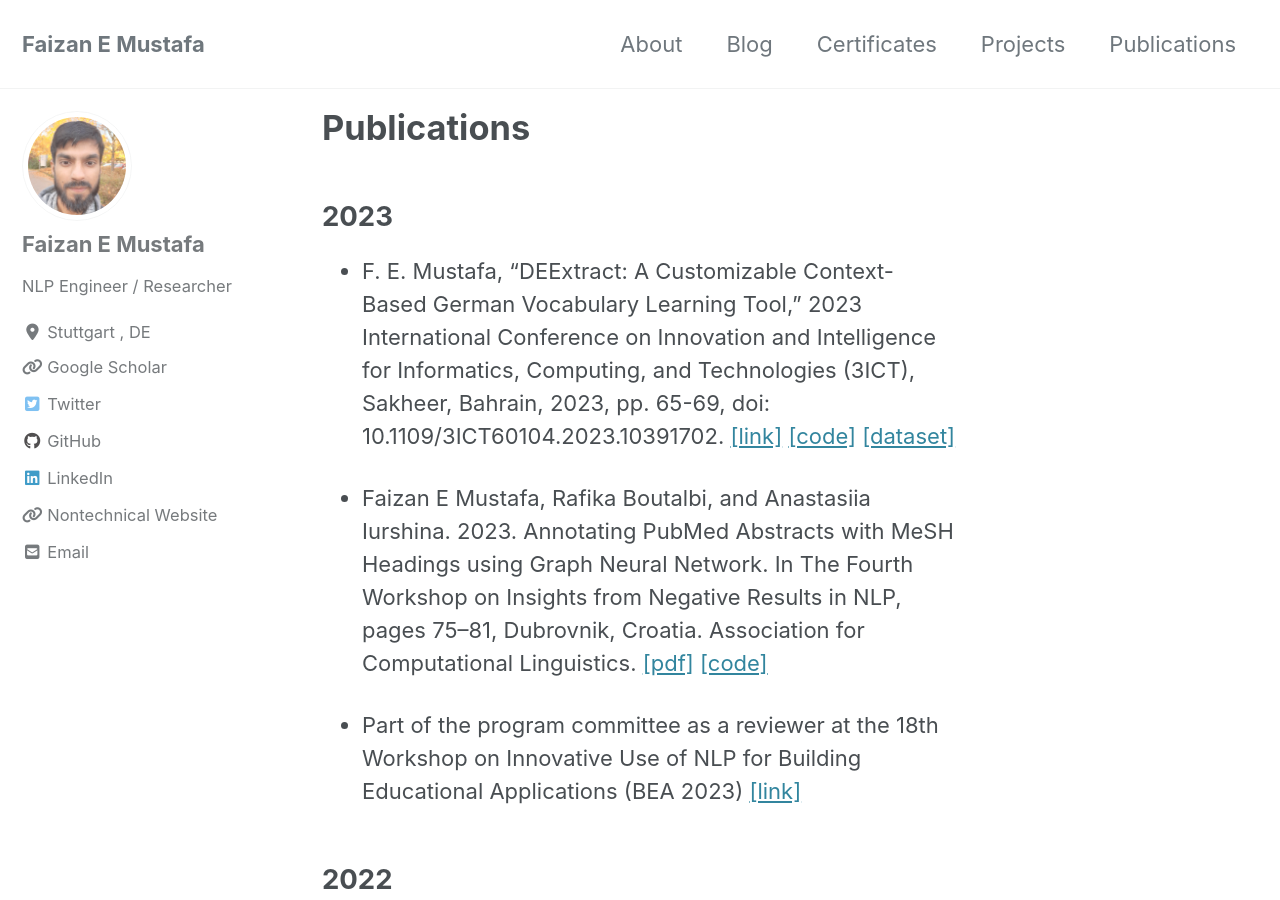
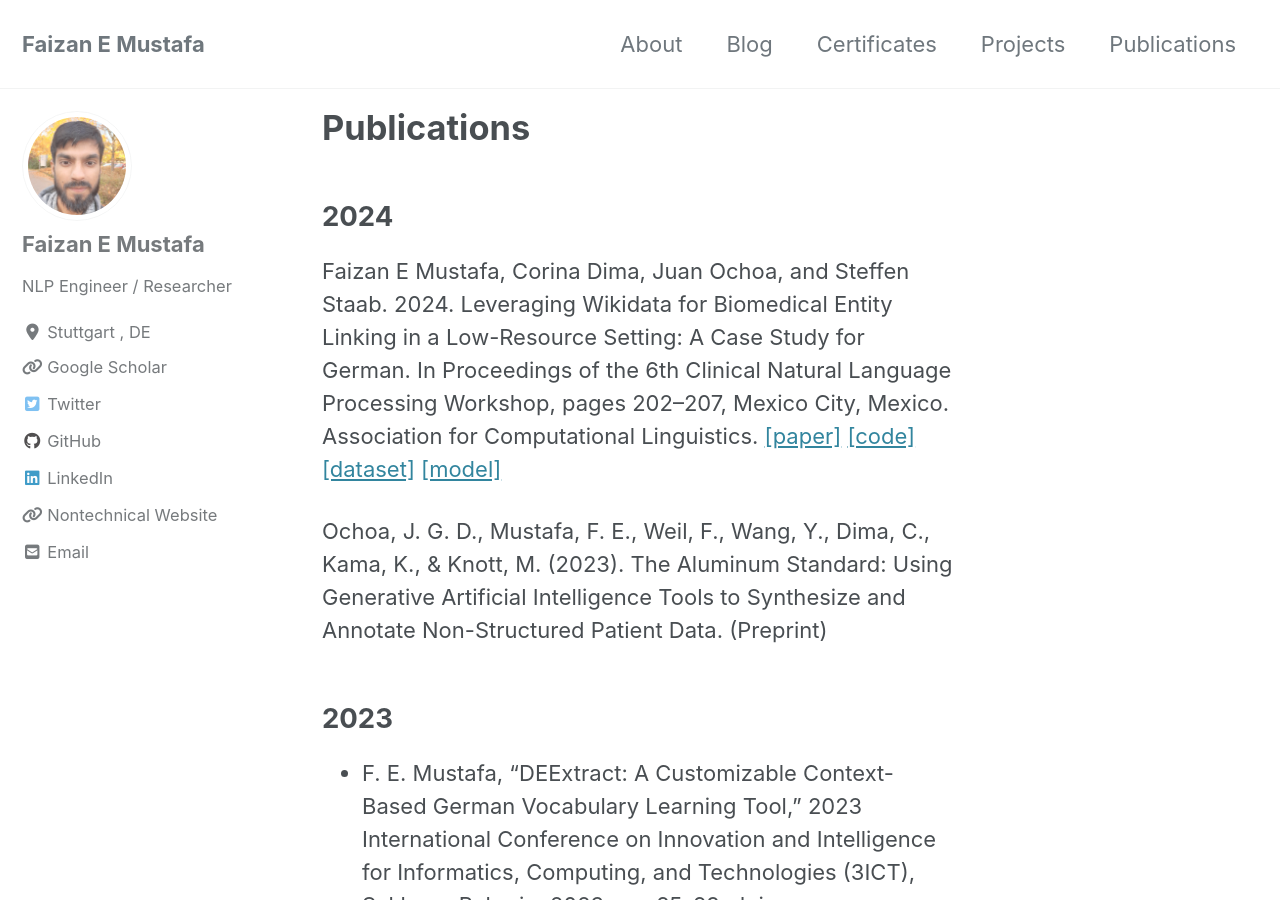
Before and after one commit to Faizan-E-Mustafa/Faizan-E-Mustafa.github.io, a Jekyll site: the page built from _pages/publications.md, in a window 1280 px wide and 900 px high. Built offline with Jekyll 4.4.1, drawn with Linux system fonts in a browser that asks for light colours; cached includes are drawn as plain includes; nearby versions of some CDN libraries; some of the changed text lies outside the part shown.

Commit message:
* update publications

```diff
--- a/_pages/publications.md
+++ b/_pages/publications.md
@@ -5,16 +5,23 @@ title: Publications
 author_profile: true
 ---
 
+## 2024
+
+Faizan E Mustafa, Corina Dima, Juan Ochoa, and Steffen Staab. 2024. Leveraging Wikidata for Biomedical Entity Linking in a Low-Resource Setting: A Case Study for German. In Proceedings of the 6th Clinical Natural Language Processing Workshop, pages 202–207, Mexico City, Mexico. Association for Computational Linguistics. [[paper]](https://aclanthology.org/2024.clinicalnlp-1.17/) [[code]](https://github.com/PERMEDIQ/German-Bio-Entity-Linking) [[dataset]](https://zenodo.org/records/11003203) [[model]](https://huggingface.co/permediq/SapBERT-DE)
+
+Ochoa, J. G. D., Mustafa, F. E., Weil, F., Wang, Y., Dima, C., Kama, K., & Knott, M. (2023). The Aluminum Standard: Using Generative Artificial Intelligence Tools to Synthesize and Annotate Non-Structured Patient Data. (Preprint)
+
+
 ## 2023
 
-- F. E. Mustafa, "DEExtract: A Customizable Context-Based German Vocabulary Learning Tool," 2023 International Conference on Innovation and Intelligence for Informatics, Computing, and Technologies (3ICT), Sakheer, Bahrain, 2023, pp. 65-69, doi: 10.1109/3ICT60104.2023.10391702. [[link]](https://ieeexplore.ieee.org/abstract/document/10391702) [[code]](https://github.com/Faizan-E-Mustafa/DEExtract) [[dataset]](https://huggingface.co/datasets/femustafa/DEExtract)
+- F. E. Mustafa, "DEExtract: A Customizable Context-Based German Vocabulary Learning Tool," 2023 International Conference on Innovation and Intelligence for Informatics, Computing, and Technologies (3ICT), Sakheer, Bahrain, 2023, pp. 65-69, doi: 10.1109/3ICT60104.2023.10391702. [[paper]](https://ieeexplore.ieee.org/abstract/document/10391702) [[code]](https://github.com/Faizan-E-Mustafa/DEExtract) [[dataset]](https://huggingface.co/datasets/femustafa/DEExtract)
 
-- Faizan E Mustafa, Rafika Boutalbi, and Anastasiia Iurshina. 2023. Annotating PubMed Abstracts with MeSH Headings using Graph Neural Network. In The Fourth Workshop on Insights from Negative Results in NLP, pages 75–81, Dubrovnik, Croatia. Association for Computational Linguistics. [[pdf]](https://aclanthology.org/2023.insights-1.9/) [[code]](https://github.com/Faizan-E-Mustafa/GNN_EACL_Workshop)
+- Faizan E Mustafa, Rafika Boutalbi, and Anastasiia Iurshina. 2023. Annotating PubMed Abstracts with MeSH Headings using Graph Neural Network. In The Fourth Workshop on Insights from Negative Results in NLP, pages 75–81, Dubrovnik, Croatia. Association for Computational Linguistics. [[paper]](https://aclanthology.org/2023.insights-1.9/) [[code]](https://github.com/Faizan-E-Mustafa/GNN_EACL_Workshop)
 
 - Part of the program committee as a reviewer at the 18th Workshop on Innovative Use of NLP for Building Educational Applications (BEA 2023) [[link]](https://aclanthology.org/volumes/2023.bea-1/)
 
 ## 2022
 
-- Ochoa, J.G., & Mustafa, F.E. (2022). Graph neural network modelling as a potentially effective method for predicting and analyzing procedures based on patients' diagnoses. Artificial intelligence in medicine, 131, 102359. [[link]](https://pubmed.ncbi.nlm.nih.gov/36100347/)
+- Ochoa, J.G., & Mustafa, F.E. (2022). Graph neural network modelling as a potentially effective method for predicting and analyzing procedures based on patients' diagnoses. Artificial intelligence in medicine, 131, 102359. [[paper]](https://pubmed.ncbi.nlm.nih.gov/36100347/)
 
-- Ochoa, J. G. D., & Mustafa, F. E. (2022, November). Reliability of Saliency Methods Used in Graph Neural Network Models. In 2022 International Conference on Innovation and Intelligence for Informatics, Computing, and Technologies (3ICT) (pp. 44-49). IEEE. [[link]](https://ieeexplore.ieee.org/abstract/document/9990761)
+- Ochoa, J. G. D., & Mustafa, F. E. (2022, November). Reliability of Saliency Methods Used in Graph Neural Network Models. In 2022 International Conference on Innovation and Intelligence for Informatics, Computing, and Technologies (3ICT) (pp. 44-49). IEEE. [[paper]](https://ieeexplore.ieee.org/abstract/document/9990761)
```
